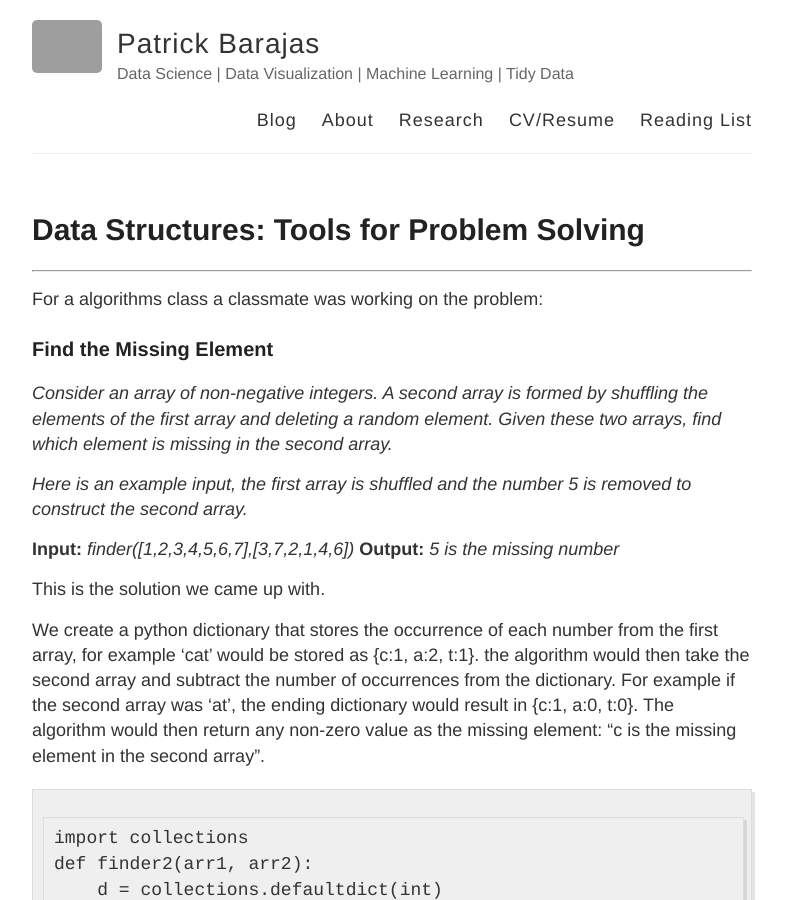
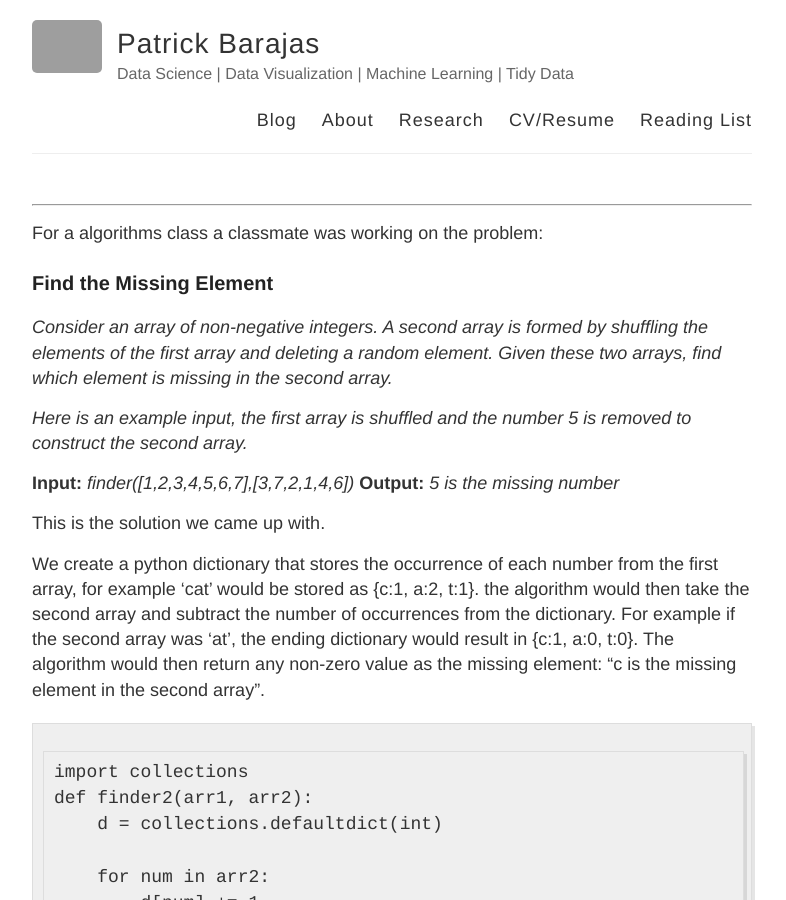
Before and after one commit to barajaspatrick/GithubSite, a Jekyll site: the page built from _posts/2018-8-22-Data-Structures:-Tools-for-Problem-Solving.md, in a window 1280 px wide and 900 px high. Shown: the whole window, without its empty margins (248-1034 px from the left). Built offline with Jekyll 4.4.1, drawn with Linux system fonts in a browser that asks for light colours; our own code applies the rules of GitHub Pages for plain Markdown files; grey boxes are pictures that could not be loaded.

Commit message:
Update 2018-8-22-Data-Structures:-Tools-for-Problem-Solving.md

```diff
--- a/_posts/2018-8-22-Data-Structures:-Tools-for-Problem-Solving.md
+++ b/_posts/2018-8-22-Data-Structures:-Tools-for-Problem-Solving.md
@@ -3,7 +3,6 @@ layout: post
 title: Data Structures: Tools for Problem Solving
 ---
 
-# Data Structures: Tools for Problem Solving
 ---
 For a algorithms class a classmate was working on the problem:
 
```
